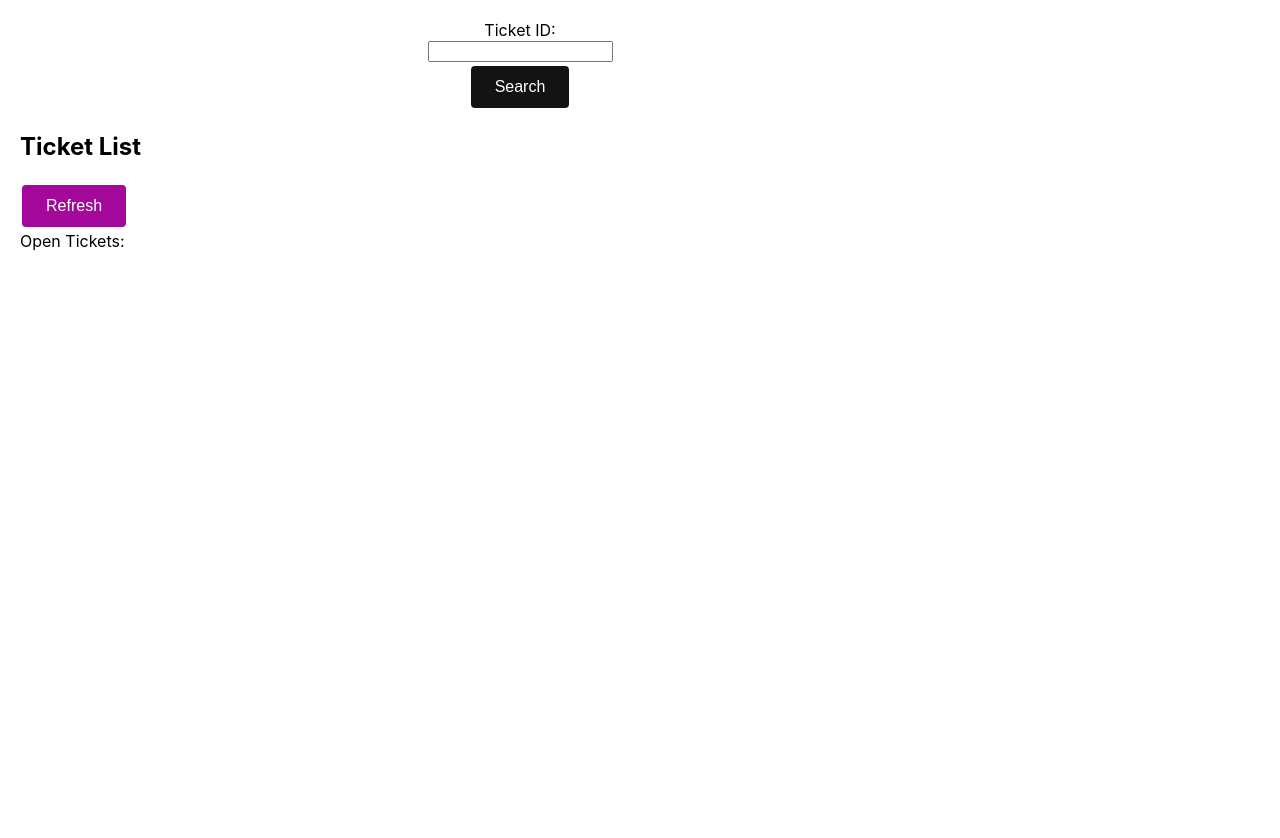
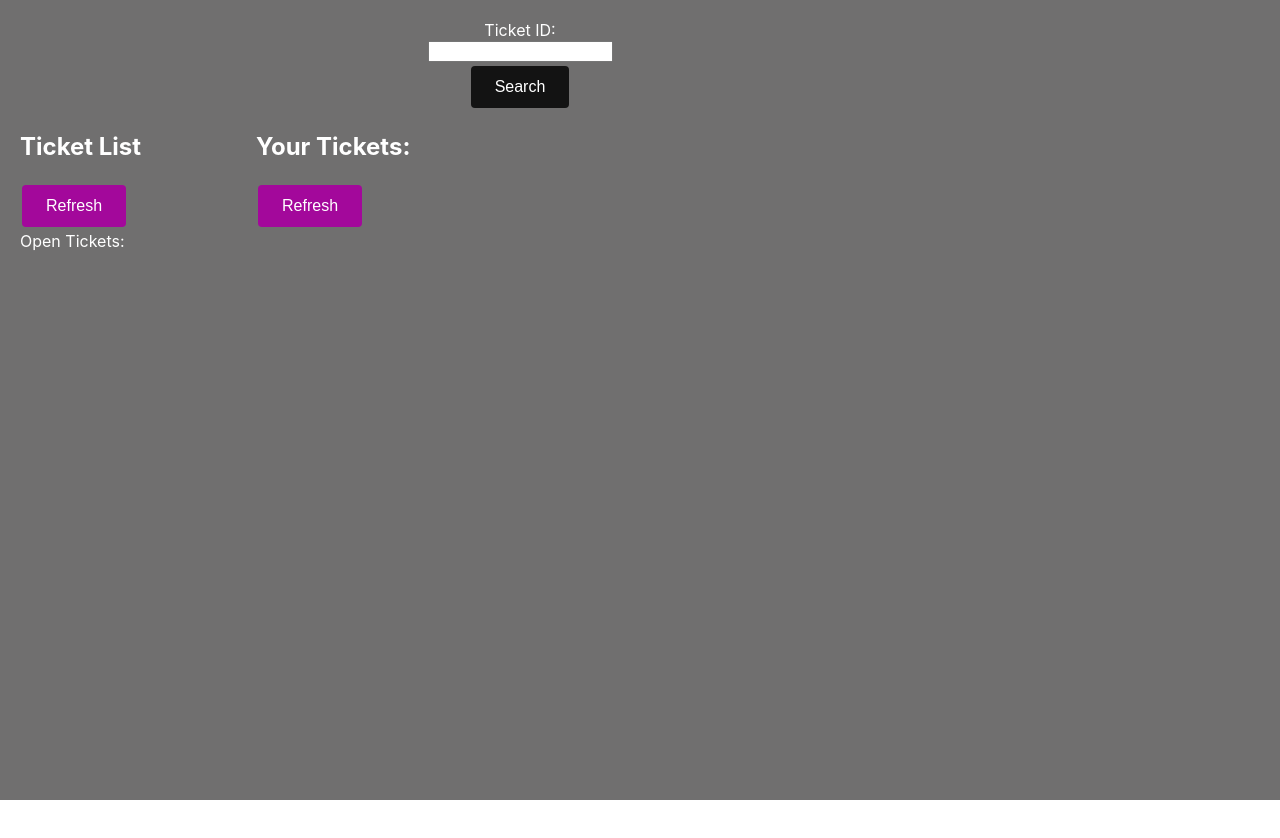
Before and after one commit to MINTYoo/TicketingProject, a React (Create React App) app in the folder client/responder/: page / in a window 1280 px wide. Shown: the top 838 px of the page. Before the commit the page ends 800 px from the top, so only its background shows below. Built offline with nearby package versions, Linux system fonts and the light colour scheme.

Commit message:
Added: - Now has a list to show that user's tickets
Changed:
- Layout of responder APP and background color

```diff
--- a/client/responder/src/App.css
+++ b/client/responder/src/App.css
@@ -17,12 +17,12 @@
   padding: 0;
   margin: 0;
   width: 200px;
-  height: 300px;
+  height: 600px;
   overflow: auto;
 }
 
 .ticket-list li {
-  background-color: gray;
+  background-color: rgb(70, 70, 70);
   padding: 10px;
   margin-bottom: 10px;
   border-radius: 4px;
@@ -37,12 +37,17 @@
 }
 
 .selected-ticket-container {
+  position: absolute;
+  right: 10%;
+  top: 10%;
   margin-top: 20px;
   background-color: gray;
   padding: 20px;
   border-radius: 4px;
   align-items: center;
 }
+
+
 
 .selected-ticket-container span {
   font-weight: bold;
@@ -60,6 +65,7 @@
 }
 
 .selected-ticket-container textarea {
+
   width: 400px;
   height: 400px;
   margin-top: 10px;
@@ -75,12 +81,6 @@ form {
 
 label {
   text-align: right;
-}
-
-textarea {
-  width: 100%;
-  height: 100px;
-  resize: none;
 }
 
 .ticket-list-button {
@@ -126,9 +126,28 @@ textarea {
 }
 
 .background {
-  background-color: #333;
+  background-color: #706f6f;
+  height: 100%;
+  width: 100%;
+  position: absolute;
 }
 
 .searchcontainer {
   text-align: center;
 }
+
+.selected-ticket-textarea {
+  position: absolute;
+  right: 10%;
+}
+
+.responder-ticket-list-container {
+  position: absolute;
+  left: 20%;
+}
+
+html,
+body {
+  height: 100%;
+  color: white;
+}
--- a/client/responder/src/App.js
+++ b/client/responder/src/App.js
@@ -11,19 +11,27 @@ function TicketList() {
   const [selectedTicket, setSelectedTicket] = useState(null);
   const [responseText, setResponseText] = useState('');
   const [number, setNumber] = useState(0);
+  const [respondertickets, respondersetTickets] = useState([]);
 
   // Function to handle clicking the number button with an input value
-  function handleNumberClick(inputNumber) {
+  function handleSearchClick(inputNumber) {
     axios.post('http://localhost:3000/searchTicket', { input: inputNumber }).then((response) => {
       setSelectedTicket(response.data);
       globalTicketID = inputNumber;
     });
   }
   const handleButtonClick = () => {
-    axios.get('http://localhost:3000/tickets').then((response) => {
+    axios.get(`http://localhost:3000/tickets?inputresponderID=${localResponderID}`).then((response) => {
       setTickets(response.data);
     });
   };
+
+  const handleResponderClick = async () => {
+    axios.get(`http://localhost:3000/respondertickets?inputresponderID=${localResponderID}`).then((response) => {
+      respondersetTickets(response.data);
+    });
+  };
+
 
   const handleTicketClick = (ticket) => {
     axios.post('http://localhost:3000/searchTicket', { input: ticket }).then((response) => {
@@ -31,7 +39,6 @@ function TicketList() {
       globalTicketID = ticket;
     });
   };
-
 
 
   const handleCloseSubmit = (globalTicketID, localResponderID) => {
@@ -63,18 +70,35 @@ function TicketList() {
   };
 
 
-
-
   return (
 
-    <div classname="background">
+    <div className="background">
       <div className="ticket-list-container">
         <div className="searchcontainer">
           <div className="searchtitle">Ticket ID:</div>
           <div>
             <input type="number" id="numberInput" onChange={(e) => setNumber(parseInt(e.target.value))} />
           </div>
-          <button type="button" id="submitbutton" onClick={() => handleNumberClick(number)}>Search</button>
+          <button type="button" id="submitbutton" onClick={() => handleSearchClick(number)}>Search</button>
+        </div>
+        <div className="responder-ticket-list-container">
+
+          <h2 className="ticket-list-header">Your Tickets:</h2>
+          <button className="ticket-list-button" onClick={handleResponderClick}>Refresh</button>
+          <br></br>
+          <ul className="ticket-list">
+            {respondertickets.map((responderticket) => (
+              <li
+                key={responderticket.id}
+                onClick={() => handleTicketClick(responderticket)}
+                style={{
+                  color: 'white'
+                }}
+              >
+                {responderticket}
+              </li>
+            ))}
+          </ul>
         </div>
         <h2 className="ticket-list-header">Ticket List</h2>
         <button className="ticket-list-button" onClick={handleButtonClick}>Refresh</button>
@@ -86,7 +110,6 @@ function TicketList() {
               key={ticket.id}
               onClick={() => handleTicketClick(ticket)}
               style={{
-                backgroundColor: ticket.color,
                 color: 'white'
               }}
             >
@@ -96,11 +119,8 @@ function TicketList() {
 
         </ul>
 
-
         {selectedTicket && (
-
           <div className="selected-ticket-container" style={{ backgroundColor: selectedTicket.color }}>
-
             <div className="selected-ticket-content">
               <div className="selected-ticket-issuerid">
                 <span>Issuer ID: {selectedTicket.issuerID}</span>
```
Also changed, not shown: 1 other file (tests, documents, lock files or other folders).
